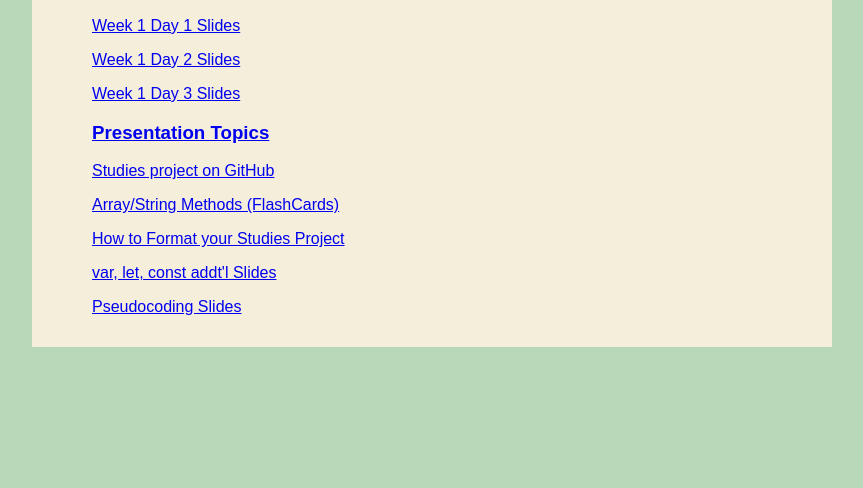
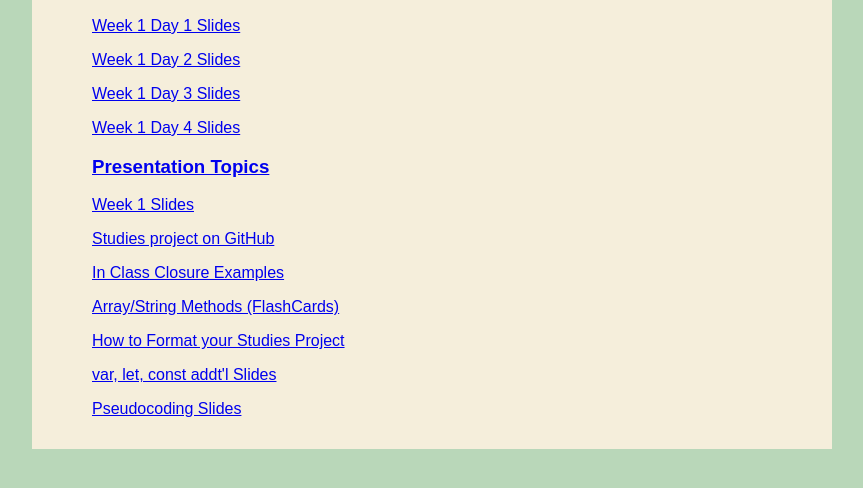
Before and after one commit to kchresfield/kilo.github.io, a plain HTML site: page helpfulLinks.html in a window 1280 px wide. Shown: the part 234-722 px from the top of the page, without its empty margins (208-1071 px from the left). Drawn offline with Linux system fonts and the light colour scheme.

Commit message:
added w1d4 slides

```diff
--- a/helpfulLinks.html
+++ b/helpfulLinks.html
@@ -125,11 +125,12 @@
                         <a href="https://docs.google.com/presentation/d/1TTWRFgVXHXrllbZizWzEBtbh7gfXuJLPXEfjx5ZbtcU/embed?usp=sharing"><p>Week 1 Day 1 Slides</p></a>
                         <a href="https://docs.google.com/presentation/d/150lk5FY8KXwcnsTpOLRk51j9ccvyHwrMV0x2j2xS7po/embed?usp=sharing"><p>Week 1 Day 2 Slides</p></a>
                         <a href="https://docs.google.com/presentation/d/1YkYIJBweP2gUh71b-FsqUipL4WKjj7SPkE1kVcLKlY8/embed?usp=sharing"><p>Week 1 Day 3 Slides</p></a>
-                        <!--<a href="https://docs.google.com/presentation/d/1J-qE0RVBkutfXP_5NIeEac9boLqKy-fWYGh8aTP-_54/embed?usp=sharing"><p>Week 1 Day 4 Slides</p></a>-->
+                        <a href="https://docs.google.com/presentation/d/1J-qE0RVBkutfXP_5NIeEac9boLqKy-fWYGh8aTP-_54/embed?usp=sharing"><p>Week 1 Day 4 Slides</p></a>
                         <a href="https://docs.google.com/document/d/1L7-nYcgzfLBBbS47GOUE5M4DpA-B9J0aNUkzXlNP8lk/edit?usp=sharing"><h3>Presentation Topics</h3></a>
-                        <!--<a href="https://docs.google.com/presentation/d/1_ek0luJTMnUmFXPWXEJ5rxCpqZoxO6P7NPUEEGLfvfU/embed?usp=sharing"><p>Week 1 Slides</p></a> -->
+                        <a href="https://docs.google.com/presentation/d/1_ek0luJTMnUmFXPWXEJ5rxCpqZoxO6P7NPUEEGLfvfU/embed?usp=sharing"><p>Week 1 Slides</p></a>
                         <a href="https://github.com/operationspark/studies-v2#setup-top"><p>Studies project on GitHub</p></a>
                         <!--<a href="https://repl.it/@kchresfield/W1D4-Closures-Example"><p>Closures Example</p></a> -->
+                        <a href="https://repl.it/@kchresfield/W1D4-Closure-Examples"><p>In Class Closure Examples</p></a>
                         <a href='https://quizlet.com/_7b8wuq'><p>Array/String Methods (FlashCards)</p></a>
                         <a href="https://docs.google.com/presentation/d/1CXbrZgjJDJvalWdccZAkWQREPY6EeunTBhjIbIqG3Bg/embed#slide=id.gc6f90357f_0_0"><p>How to Format your Studies Project</p></a>
                         <a href="https://docs.google.com/presentation/d/1_jVg6hipAqOtyaZqJggUT8mcE11yEovsvTzaMWDQ27Q/embed#slide=id.p"><p>var, let, const addt'l Slides</p></a>
```
